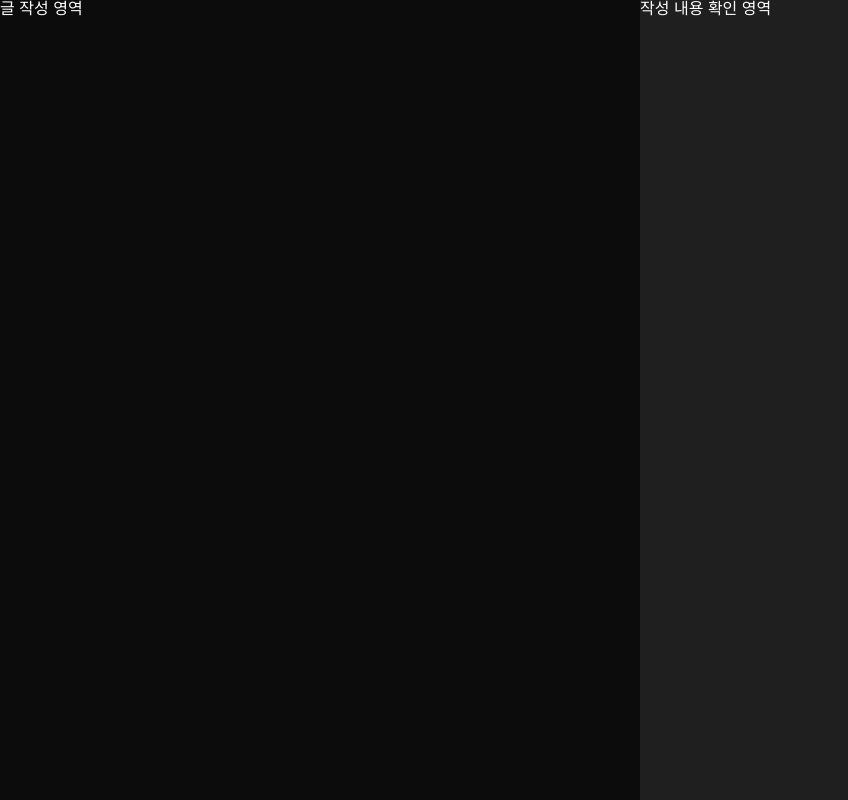
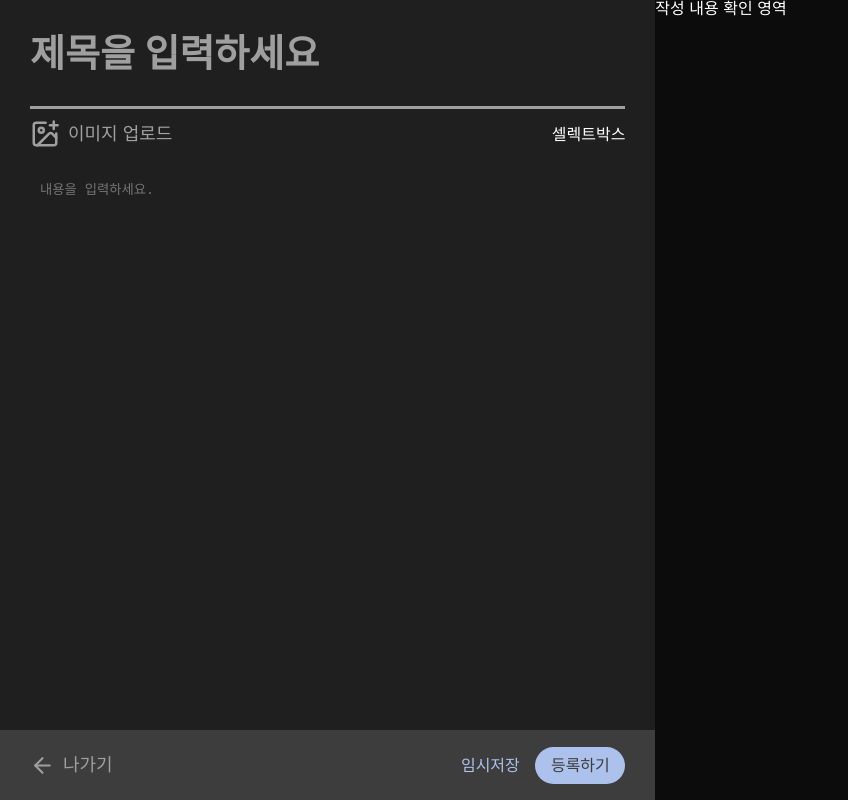
Before and after one commit to Nubblee/Nubble-FE, a React (Vite) app: page /write in a window 1280 px wide. Shown: the whole page, without its empty margins (0-848 px from the left). Built offline with nearby package versions, Linux system fonts and the light colour scheme; a web font is replaced by a local one.

Commit message:
design/글 작성 페이지 글 작성 영역 UI 구현 (#15)

```diff
--- a/src/pages/WritePage.tsx
+++ b/src/pages/WritePage.tsx
@@ -1,11 +1,56 @@
-import React from 'react'
+import React, { useRef, useState } from 'react'
+import { ImagePlus, ArrowLeft } from 'lucide-react'
 import styled from '@emotion/styled'
 import colors from '@/constants/color'
+import { fontSize, fontWeight } from '@/constants/font'
+import Button from '@components/Button'
 
 const WritePage = () => {
+	const fileRef = useRef<HTMLInputElement>(null)
+	const [markdownText, setMarkdownText] = useState('')
+
+	const handleUploadFile = () => {
+		if (fileRef.current) {
+			fileRef.current.click()
+		}
+	}
+
+	const handleContent = (e: React.ChangeEvent<HTMLTextAreaElement>) => {
+		setMarkdownText(e.target.value)
+	}
+
 	return (
 		<Container>
-			<div className="area-write">글 작성 영역</div>
+			<div className="area-write">
+				<input className="write-title" type="text" placeholder="제목을 입력하세요" />
+				<div className="gray-line" />
+				<div className="area-choice">
+					<input type="file" multiple ref={fileRef} style={{ display: 'none' }} />
+					<IconButton onClick={handleUploadFile}>
+						<ImagePlus size={30} />
+						이미지 업로드
+					</IconButton>
+					<div className="section-selectbox">셀렉트박스</div>
+				</div>
+				<textarea
+					className="content"
+					placeholder="내용을 입력하세요."
+					value={markdownText}
+					onChange={handleContent}
+				/>
+				<div className="area-footer">
+					<IconButton>
+						<ArrowLeft size={25} />
+						나가기
+					</IconButton>
+					<div className="area-button">
+						<Button variant="secondary" radius={50}>
+							임시저장
+						</Button>
+						<Button radius={50}>등록하기</Button>
+					</div>
+				</div>
+			</div>
 			<div className="area-read">작성 내용 확인 영역</div>
 		</Container>
 	)
@@ -17,13 +62,90 @@ const Container = styled.div`
 	width: 100%;
 	height: 100vh;
 	display: flex;
+
 	.area-write {
+		position: relative;
+		width: 100%;
+		padding: 0px 30px;
+		background-color: ${colors.bgBlack};
+		padding-bottom: 70px;
+
+		.write-title {
+			width: 100%;
+			font-size: ${fontSize.xxxxxl};
+			font-weight: ${fontWeight.semiBold};
+			background-color: ${colors.bgBlack};
+			outline: none;
+			color: ${colors.white};
+			margin: 30px 0px;
+		}
+
+		input::placeholder {
+			color: ${colors.commentGray};
+		}
+
+		.content {
+			width: 100%;
+			overflow-y: auto;
+			background-color: inherit;
+			color: ${colors.commentGray};
+			border: none;
+			padding: 10px;
+			resize: none;
+			height: calc(100vh - 250px);
+		}
+	}
+
+	.gray-line {
+		width: 100%;
+		height: 3px;
+		background-color: ${colors.commentGray};
+	}
+
+	.area-choice,
+	.area-footer {
+		display: flex;
+		justify-content: space-between;
+		align-items: center;
+	}
+
+	.area-choice {
+		margin: 10px 0 20px;
+	}
+
+	.area-exit {
+		display: flex;
+		align-items: center;
+		gap: 10px;
+	}
+
+	.area-read {
 		width: 100%;
 		background-color: ${colors.mainBlack};
 	}
 
-	.area-read {
+	.area-footer {
 		width: 100%;
-		background-color: ${colors.bgBlack};
+		height: 70px;
+		position: absolute;
+		padding: 0px 30px;
+		background-color: ${colors.mainGray};
+		left: 0;
+		bottom: 0;
 	}
 `
+const IconButton = styled.button`
+	display: flex;
+	align-items: center;
+	gap: 8px;
+	background-color: inherit;
+	color: ${colors.commentGray};
+	border: none;
+	cursor: pointer;
+	font-size: ${fontSize.lg};
+	font-weight: ${fontWeight.regular};
+
+	&:hover {
+		color: ${colors.white};
+	}
+`
--- a/src/styles/GlobalStyles.tsx
+++ b/src/styles/GlobalStyles.tsx
@@ -80,7 +80,8 @@ const GlobalStyles = () => (
 			mark,
 			audio,
 			video,
-			button {
+			button,
+			input {
 				margin: 0;
 				padding: 0;
 				border: 0;
```
